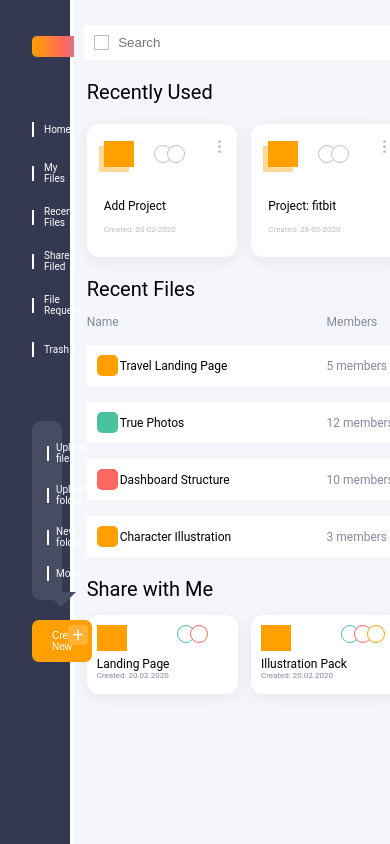
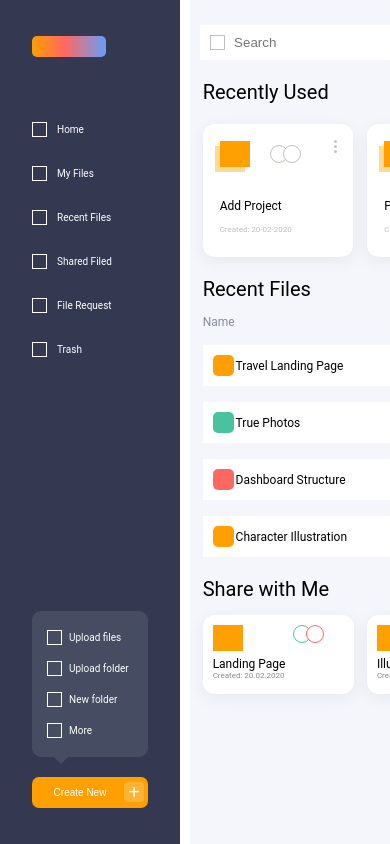
Before and after one commit to DianaCalx/css-layout-challenge, a React (Create React App) app: page / in a window 390 px wide. Built offline with nearby package versions, Linux system fonts and the light colour scheme.

Commit message:
Add responsive design

```diff
--- a/src/components/aside/asideComponents.ts
+++ b/src/components/aside/asideComponents.ts
@@ -2,13 +2,11 @@ import styled from 'styled-components';
 import v from '../../styles/variables';
 
 export const AsideContent = styled.div`
-  width: 18%;
+  display: flex;
+  flex-direction: column;
+  justify-content: space-between;
   padding: 3.6rem 3.2rem;
   background-color: ${v.darkBlueColor};
-  height: 100vh;
-  @media screen and (min-width: 1200px){
-    max-width: 18rem;
-  }
 `
 export const RectangleAside = styled.div`
   width: 7.4rem;
@@ -19,7 +17,6 @@ export const RectangleAside = styled.div`
 `
 
 export const DivActionAside = styled.div`
-  margin-top: 5rem;
   border: 1px solid ${v.darkGrayColor};
   background-color: ${v.darkGrayColor};
   border-radius: 9px;
--- a/src/components/aside/index.tsx
+++ b/src/components/aside/index.tsx
@@ -4,19 +4,22 @@ import { fileTypes, actionFile } from '../../data'
 import { AsideContent, RectangleAside, DivActionAside, ButtonCreate} from './asideComponents';
 
 const Aside = () => {
-  console.log(fileTypes);
   return (
     <AsideContent>
+      <div>
         <RectangleAside/>
         {(fileTypes as string[]).map( f => (
           <CheckFile key={f} fileType={f}/>
         ))}
+      </div>
+      <div>
         <DivActionAside>
           {(actionFile as string[]).map( a => (
             <CheckAction key={a} action={a}/>
           ))}
         </DivActionAside>
         <ButtonCreate>Create New</ButtonCreate>
+      </div>
     </AsideContent>
   )
 }
--- a/src/components/information/informationComponents.ts
+++ b/src/components/information/informationComponents.ts
@@ -3,10 +3,9 @@ import { ReactComponent as Avat } from '../../assets/avatar.svg';
 import v from '../../styles/variables';
 
 export const InformationContent = styled.div`
-  width: 25%;
-  padding: 3.4rem;
+  padding: 2rem 3.4rem;
   background-color: ${v.backgroundColor};
-  height: 100vh;
+  height: 100%;
 `
 export const DivFlex = styled.div`
   display: flex;
--- a/src/components/main/mainComponents.ts
+++ b/src/components/main/mainComponents.ts
@@ -2,13 +2,11 @@ import styled from 'styled-components';
 import v from '../../styles/variables';
 
 export const MainContent = styled.div`
-    flex: 1;
-    margin-left: 1%;
-    margin-right: 1%;
     display: flex;
     flex-direction: column;
     align-items: center;
     background-color: ${v.backgroundColor};
+    height: 100%;
 `
 export const Search = styled.div`
   position: relative;
--- a/src/index.css
+++ b/src/index.css
@@ -18,3 +18,8 @@ body{
   margin: 0;
   color:  var(--darkBlue);
 }
+
+html, body, #root {
+  height: 100vh;
+  width: 100%;
+}
--- a/src/styles/components.ts
+++ b/src/styles/components.ts
@@ -1,10 +1,13 @@
 import styled, { css } from 'styled-components';
 
 export const AppContent = styled.div`
-  display: flex;
+  display: grid;
+  grid-template-columns: 18rem 1fr 25%;
   width: 100%;
-  height: 100vh;
+  height: 100%;
+  gap: 1rem;
   overflow-y: auto;
+  overflow-x: hidden;
 `;
 
 export const Circle = styled.div<{ color?: string }>`
```
Lines whose indentation alone changed are shown as unchanged.
